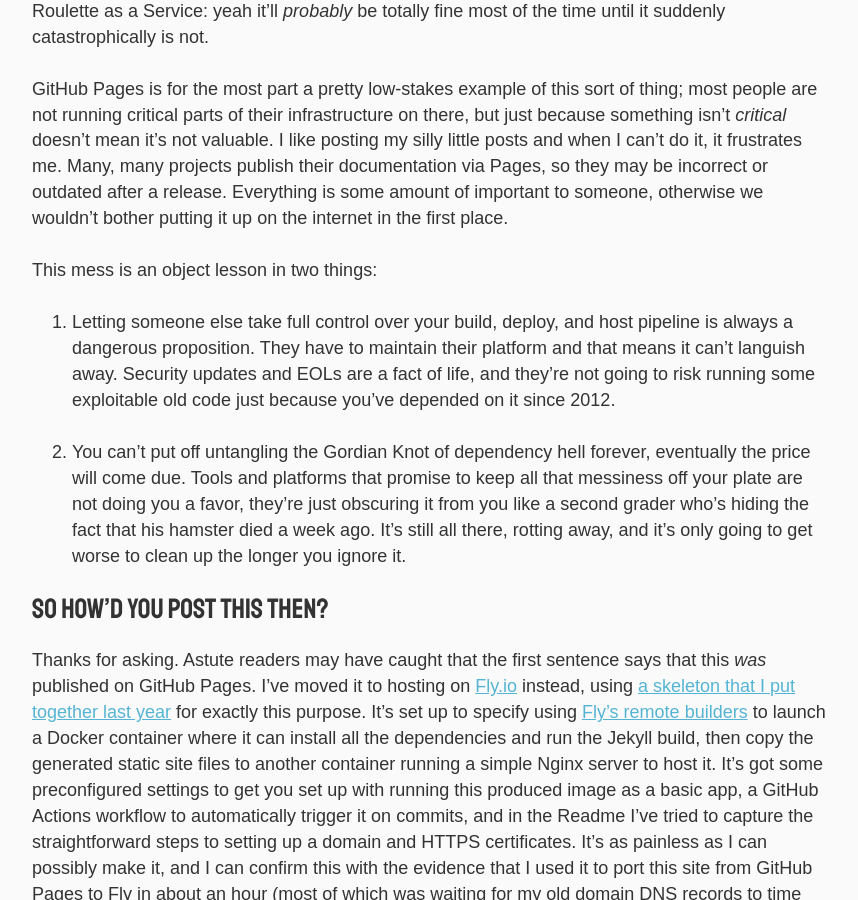
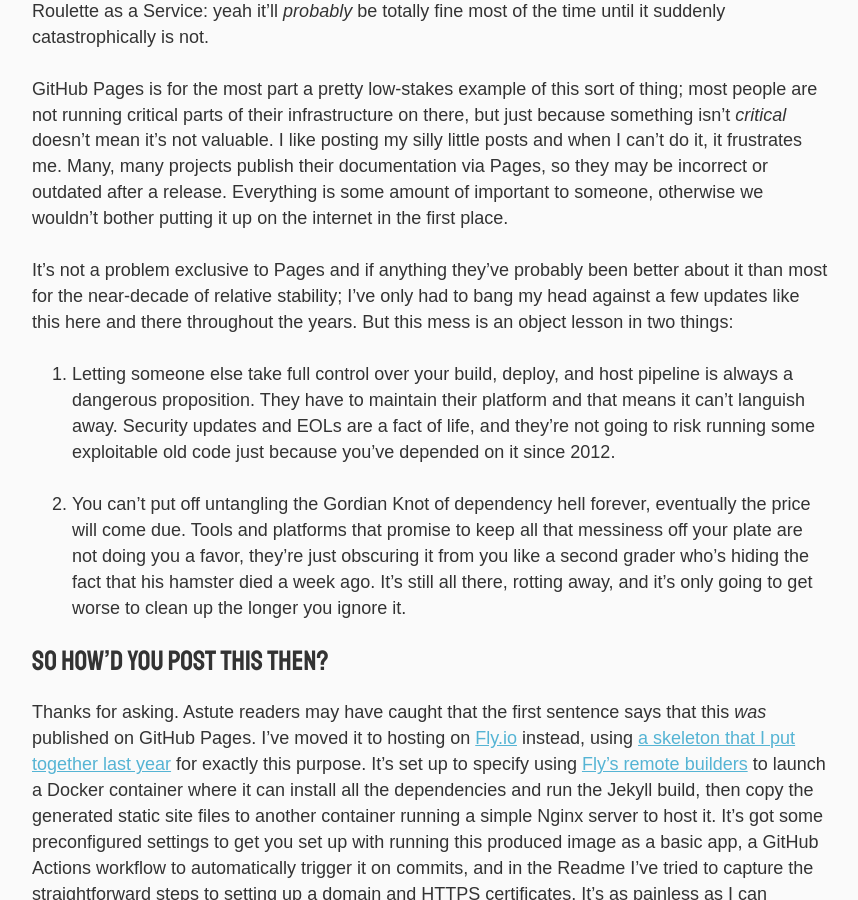
Before and after one commit to pettazz/pettazz.com, a Jekyll site: the page built from _posts/2024-02-12-goodbye-gh-pages.md, in a window 1280 px wide and 900 px high, scrolled down 1293 px. Shown: the whole window, without its empty margins (288-1146 px from the left). Built offline with Jekyll 4.4.1, drawn with Linux system fonts in a browser that asks for light colours; nearby versions of some CDN libraries; some web fonts are replaced.

Commit message:
add a little caveat

```diff
--- a/_posts/2024-02-12-goodbye-gh-pages.md
+++ b/_posts/2024-02-12-goodbye-gh-pages.md
@@ -23,7 +23,7 @@
 
 GitHub Pages is for the most part a pretty low-stakes example of this sort of thing; most people are not running critical parts of their infrastructure on there, but just because something isn't *critical* doesn't mean it's not valuable. I like posting my silly little posts and when I can't do it, it frustrates me. Many, many projects publish their documentation via Pages, so they may be incorrect or outdated after a release. Everything is some amount of important to someone, otherwise we wouldn't bother putting it up on the internet in the first place.
 
-This mess is an object lesson in two things:
+It's not a problem exclusive to Pages and if anything they've probably been better about it than most for the near-decade of relative stability; I've only had to bang my head against a few updates like this here and there throughout the years. But this mess is an object lesson in two things:
 
 1. Letting someone else take full control over your build, deploy, and host pipeline is always a dangerous proposition. They have to maintain their platform and that means it can't languish away. Security updates and EOLs are a fact of life, and they're not going to risk running some exploitable old code just because you've depended on it since 2012.
 
```
